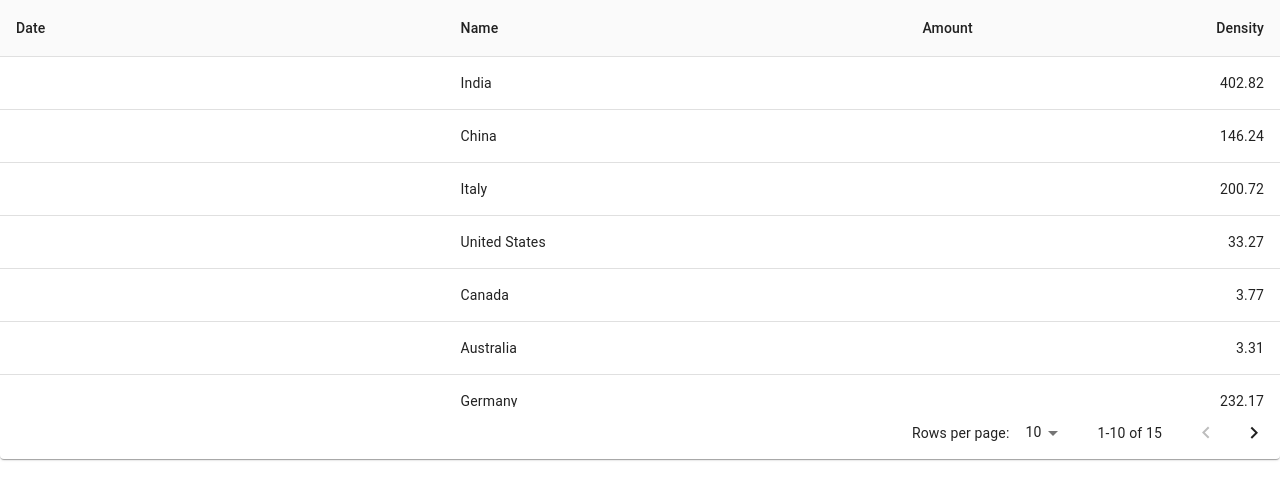
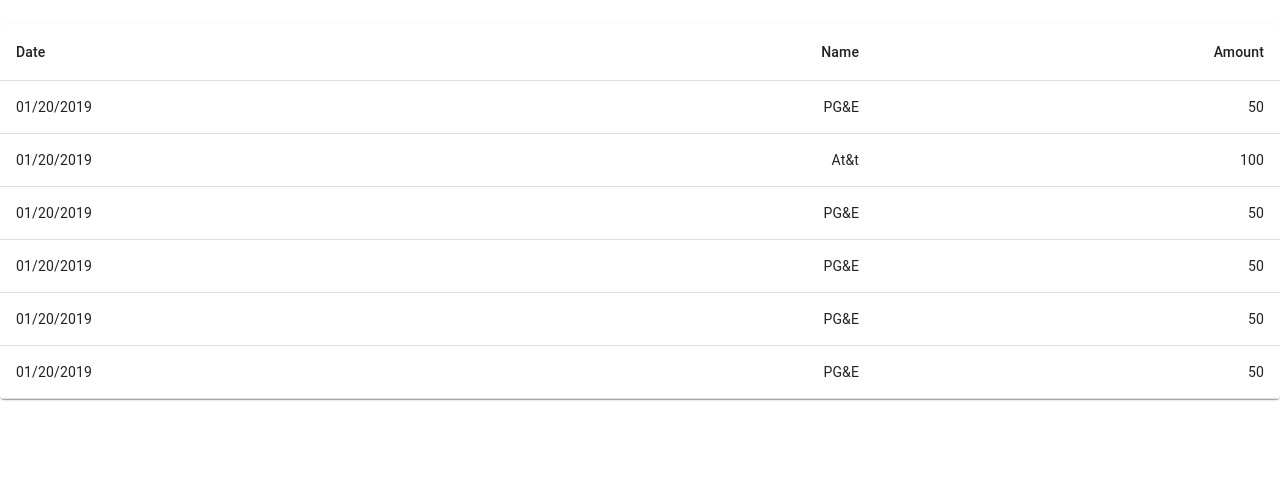
Before and after one commit to diaz4674/LedgerFire, a React (Create React App) app: page / in a window 1280 px wide. Shown: the top 500 px of the page. Built offline with nearby package versions, Linux system fonts and the light colour scheme.

Commit message:
Data is mapping in table and checks to see if type key has a value

```diff
--- a/src/components/BankTypesTable.js
+++ b/src/components/BankTypesTable.js
@@ -1,140 +1,52 @@
 import React from "react";
 import { makeStyles } from "@material-ui/core/styles";
-import Paper from "@material-ui/core/Paper";
 import Table from "@material-ui/core/Table";
 import TableBody from "@material-ui/core/TableBody";
 import TableCell from "@material-ui/core/TableCell";
 import TableHead from "@material-ui/core/TableHead";
-import TablePagination from "@material-ui/core/TablePagination";
 import TableRow from "@material-ui/core/TableRow";
+import Paper from "@material-ui/core/Paper";
 import { connect } from "react-redux";
 import { withRouter } from "react-router-dom";
 
-const columns = [
-  { id: "date", label: "Date", minWidth: 200 },
-  { id: "name", label: "Name", minWidth: 100 },
-  {
-    id: "amount",
-    label: "Amount",
-    minWidth: 120,
-    align: "right",
-    format: value => value.toLocaleString()
+const useStyles = makeStyles(theme => ({
+  root: {
+    width: "100%",
+    marginTop: theme.spacing(3),
+    overflowX: "auto"
   },
-  {
-    id: "density",
-    label: "Density",
-    minWidth: 120,
-    align: "right",
-    format: value => value.toFixed(2)
+  table: {
+    minWidth: 650
   }
-];
-
-function createData(name, code, population, size) {
-  const density = population / size;
-  return { name, code, population, size, density };
-}
-
-const rows = [
-  createData("India", "IN", 1324171354, 3287263),
-  createData("China", "CN", 1403500365, 9596961),
-  createData("Italy", "IT", 60483973, 301340),
-  createData("United States", "US", 327167434, 9833520),
-  createData("Canada", "CA", 37602103, 9984670),
-  createData("Australia", "AU", 25475400, 7692024),
-  createData("Germany", "DE", 83019200, 357578),
-  createData("Ireland", "IE", 4857000, 70273),
-  createData("Mexico", "MX", 126577691, 1972550),
-  createData("Japan", "JP", 126317000, 377973),
-  createData("France", "FR", 67022000, 640679),
-  createData("United Kingdom", "GB", 67545757, 242495),
-  createData("Russia", "RU", 146793744, 17098246),
-  createData("Nigeria", "NG", 200962417, 923768),
-  createData("Brazil", "BR", 210147125, 8515767)
-];
-
-const useStyles = makeStyles({
-  root: {
-    width: "100%"
-  },
-  tableWrapper: {
-    maxHeight: 407,
-    overflow: "auto"
-  }
-});
+}));
 
 const BankTypesTable = props => {
   const classes = useStyles();
-  const [page, setPage] = React.useState(0);
-  const [rowsPerPage, setRowsPerPage] = React.useState(10);
-
-  function handleChangePage(event, newPage) {
-    setPage(newPage);
-  }
-
-  function handleChangeRowsPerPage(event) {
-    setRowsPerPage(+event.target.value);
-    setPage(0);
-  }
-
-  React.useEffect(() => {
-    // Update the document title using the browser API
-    console.log(props.transactions);
-  });
 
   return (
     <Paper className={classes.root}>
-      <div className={classes.tableWrapper}>
-        <Table stickyHeader>
+      <Table className={classes.table}>
         <TableHead>
           <TableRow>
-              {columns.map(column => (
-                <TableCell
-                  key={column.id}
-                  align={column.align}
-                  style={{ minWidth: column.minWidth }}
-                >
-                  {column.label}
-                </TableCell>
-              ))}
+            <TableCell>Date</TableCell>
+            <TableCell align="right">Name</TableCell>
+            <TableCell align="right">Amount</TableCell>
           </TableRow>
         </TableHead>
         <TableBody>
-            {rows
-              .slice(page * rowsPerPage, page * rowsPerPage + rowsPerPage)
-              .map(row => {
-                return (
-                  <TableRow hover role="checkbox" tabIndex={-1} key={row.code}>
-                    {columns.map(column => {
-                      const value = row[column.id];
-                      return (
-                        <TableCell key={column.id} align={column.align}>
-                          {column.format && typeof value === "number"
-                            ? column.format(value)
-                            : value}
+          {props.transactions.map((transaction, i) =>
+            transaction.type ? null : (
+              <TableRow key={i}>
+                <TableCell component="th" scope="row">
+                  {transaction.date}
                 </TableCell>
-                      );
-                    })}
+                <TableCell align="right">{transaction.name}</TableCell>
+                <TableCell align="right">{transaction.amount}</TableCell>
               </TableRow>
-                );
-              })}
+            )
+          )}
         </TableBody>
       </Table>
-      </div>
-      <TablePagination
-        rowsPerPageOptions={[10, 25, 100]}
-        component="div"
-        count={rows.length}
-        rowsPerPage={rowsPerPage}
-        page={page}
-        backIconButtonProps={{
-          "aria-label": "previous page"
-        }}
-        nextIconButtonProps={{
-          "aria-label": "next page"
-        }}
-        onChangePage={handleChangePage}
-        onChangeRowsPerPage={handleChangeRowsPerPage}
-      />
     </Paper>
   );
 };
--- a/src/reducers/BankData.js
+++ b/src/reducers/BankData.js
@@ -8,8 +8,8 @@
     },
     {
       date: "01/20/2019",
-      name: "PG&E",
-      amount: 50.0,
+      name: "At&t",
+      amount: 100.0,
       type: ""
     },
     {
```
Lines whose indentation alone changed are shown as unchanged.
